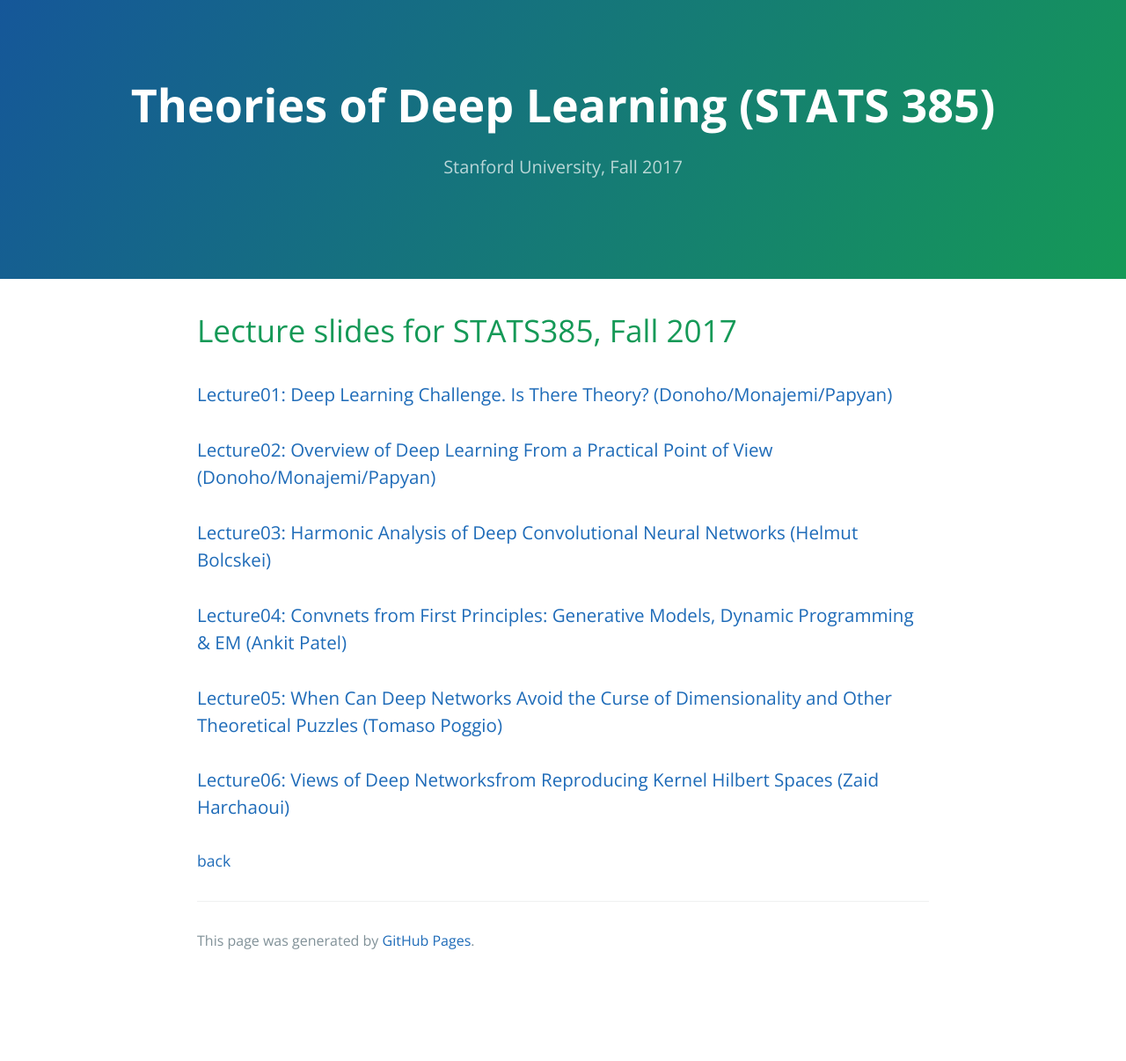
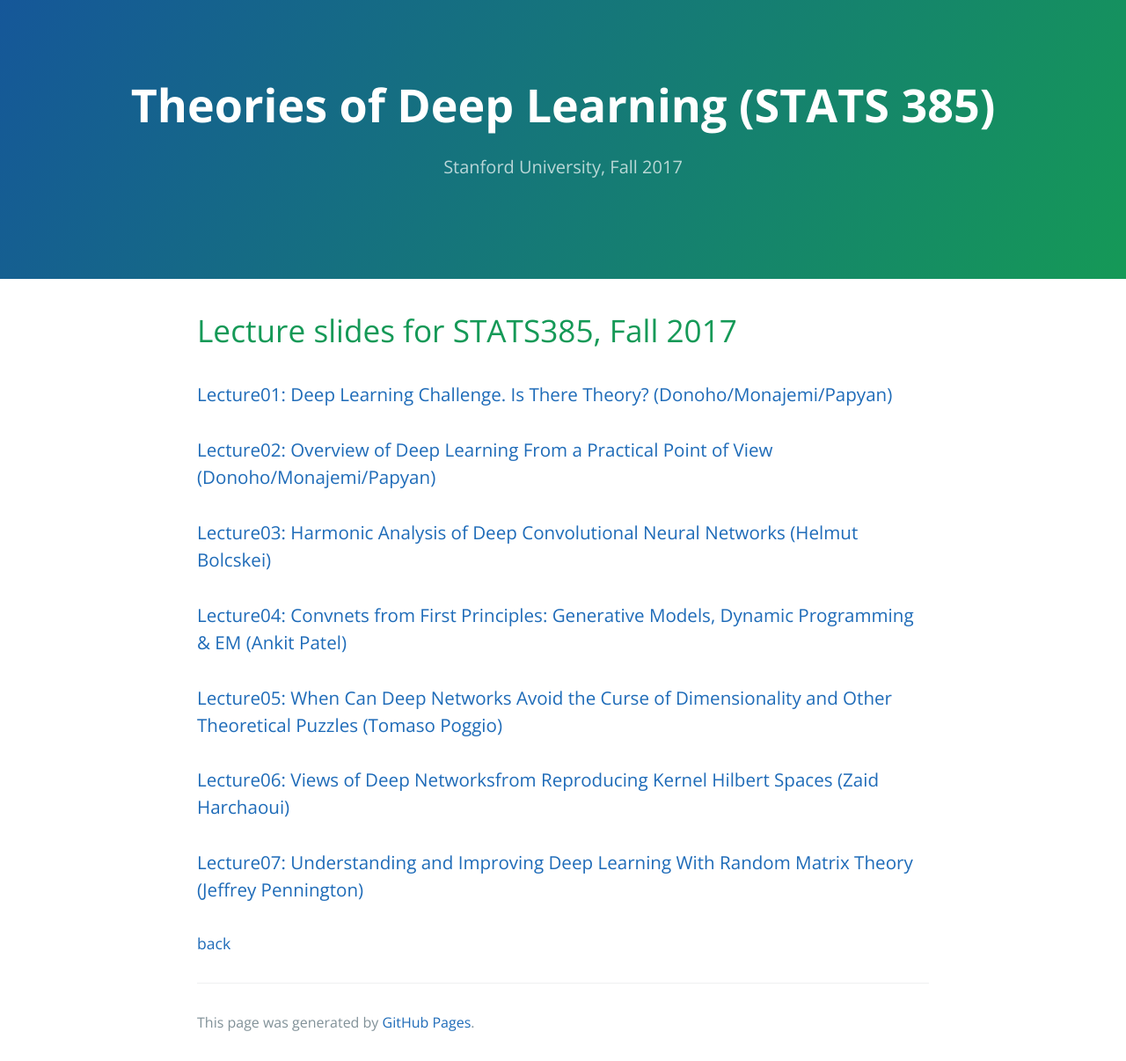
Before and after one commit to stats385/stats385.github.io, a Jekyll site: the page built from lecture_slides.md, in a window 1280 px wide. Shown: the whole page at 88% size. Built offline with Jekyll 4.4.1, drawn with Linux system fonts in a browser that asks for light colours; our own code applies the rules of GitHub Pages for plain Markdown files; the repository's description, which GitHub fills in, is left out; before the commit the page ends 1113 px from its top, so only the background shows below that.

Commit message:
Lecture07 slides

```diff
--- a/lecture_slides.md
+++ b/lecture_slides.md
@@ -14,6 +14,8 @@
 
 ### [Lecture06: Views of Deep Networksfrom Reproducing Kernel Hilbert Spaces (Zaid Harchaoui)](./assets/lectures/lecture6_stats385_stanford_nov17.pdf)
 
+### [Lecture07: Understanding and Improving Deep Learning With Random Matrix Theory (Jeffrey Pennington)](./assets/lectures/Understanding_and_improving_deep_learing_with_random_matrix_theory.pdf)
+
 ### []()
 
 [back](./)
```
Also changed, not shown: 3 other files.
